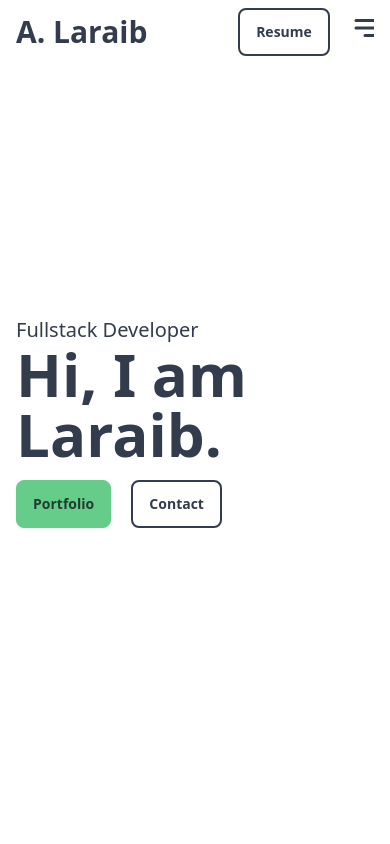
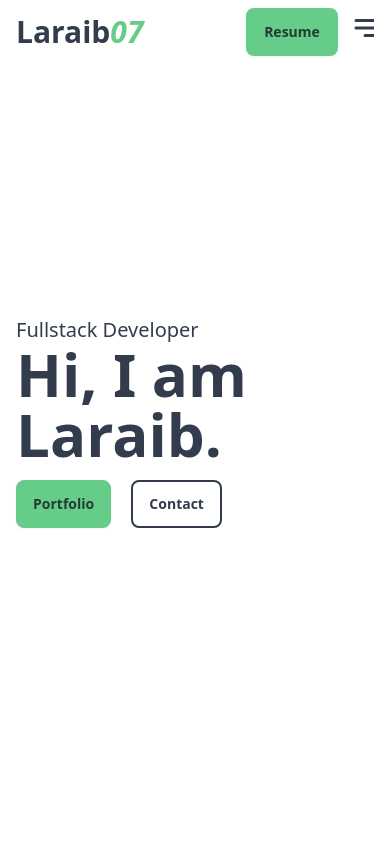
Before and after one commit to laraib07/portfolio-old, a website built with Vite: page index.html in a window 390 px wide. Shown: the top 844 px of the page. Built offline with nearby package versions, Linux system fonts and the light colour scheme.

Commit message:
change brand logo and button style in header

```diff
--- a/index.html
+++ b/index.html
@@ -19,11 +19,19 @@
         class="flex flex-col max-w-screen-xl mx-auto lg:items-center lg:flex-row"
       >
         <div class="flex flex-row flex-1 justify-between items-center">
-          <div class="flex-1 text-3xl font-semibold">A. Laraib</div>
+          <div class="flex-1 text-3xl font-bold">
+            <a href="#hero">
+              Laraib<em class="text-primary font-black">07</em>
+            </a>
+          </div>
           <div>
-            <button class="btn btn-outline border-2 mx-4 lg:hidden">
+            <a
+              href="https://drive.google.com/file/d/1t-26eoFVKY5th9wjLxw7kVQpQv7D_arg/view?usp=share_link"
+              target="_blank"
+              class="btn btn-primary border-2 mr-2 lg:hidden"
+            >
               Resume
-            </button>
+            </a>
             <button class="lg:hidden" @click="open = !open">
               <svg
                 height="64"
@@ -62,7 +70,7 @@
         <a
           href="https://drive.google.com/file/d/1t-26eoFVKY5th9wjLxw7kVQpQv7D_arg/view?usp=share_link"
           target="_blank"
-          class="hidden btn btn-outline border-2 ml-2 lg:flex"
+          class="hidden btn btn-primary border-2 ml-2 lg:flex"
         >
           Resume
         </a>
```
